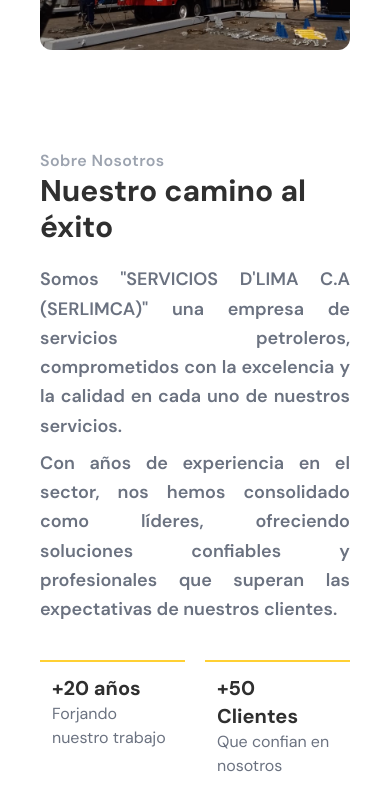
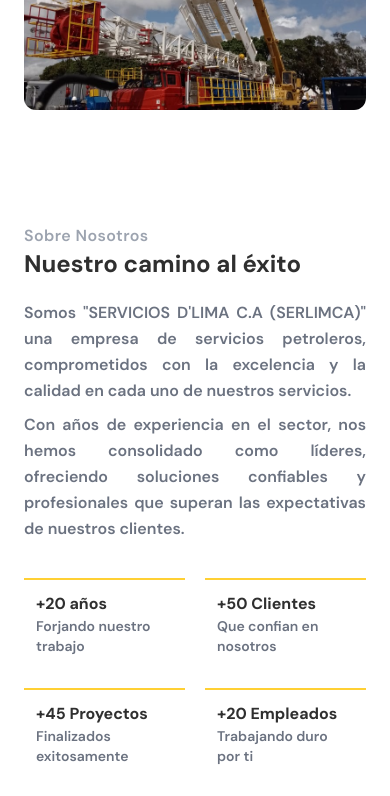
Before and after one commit to luis-alvarezf10/serlimca-page, a React (Vite) app: page / in a window 390 px wide. Shown: the part 1156-1952 px from the top of the page. Built offline with nearby package versions, Linux system fonts and the light colour scheme.

Commit message:
about us section: mejorado el tema responsive

```diff
--- a/src/pages/home/components/AboutUsSection.jsx
+++ b/src/pages/home/components/AboutUsSection.jsx
@@ -38,10 +38,10 @@
   }, []);
 
   return (
-    <section id="nosotros" ref={sectionRef} className="md:h-[100dvh] flex items-center max-w-7xl mx-auto">
-      <div className="grid md:grid-cols-2 gap-12 items-center px-10">
+    <section id="nosotros" ref={sectionRef} className="min-h-screen  flex items-center max-w-7xl mx-auto">
+      <div className=" px-6 md:px-16 lg:px-24 xl:px-32 py-20 xl:py-0 grid md:grid-cols-2 md:gap-12 items-center px-10">
         <div
-          className={`bg-gray-200 h-3/4 rounded-xl flex items-center justify-center overflow-hidden transform transition-all duration-1000 ${isVisible
+          className={`bg-gray-200 h-1/2 md:h-3/5 lg:h-1/2 xl:h-3/4 rounded-xl flex items-center justify-center overflow-hidden transform transition-all duration-1000 ${isVisible
               ? 'opacity-100 translate-x-0 scale-100'
               : 'opacity-0 -translate-x-20 scale-95'
             }`}
@@ -61,9 +61,9 @@
         >
           <div>
             <span className="font-semibold tracking-wide text-gray-400">{t('about.title')}</span>
-            <h2 className="text-3xl md:text-5xl font-bold">{t('about.subtitle')}</h2>
+            <h2 className="text-2xl xl:text-4xl 2xl:text-5xl font-bold">{t('about.subtitle')}</h2>
           </div>
-          <div className="grid gap-2 text-lg leading-relaxed text-gray-500 font-semibold text-justify md:text-left">
+          <div className="grid gap-2 2xl:text-lg leading-relaxed text-gray-500 font-semibold text-justify md:text-left">
             <p>
              {t('about.shortdescription')}
             </p>
@@ -74,8 +74,8 @@
           <div className="grid grid-cols-2 gap-5 pt-4">
             {Information.map((item, index) => (
               <div key={index} className="flex flex-col border-t-2 border-primary p-3">
-                <span className="text-xl lg:text-2xl xl:text-3xl font-bold">{item.title}</span>
-                <span className="text-gray-500">{item.description}</span>
+                <span className="text-md lg:text-2xl 2xl:text-3xl font-bold">{item.title}</span>
+                <span className="text-sm xl:text-lg font-semibold text-gray-500">{item.description}</span>
               </div>
             ))}
           </div>
```
